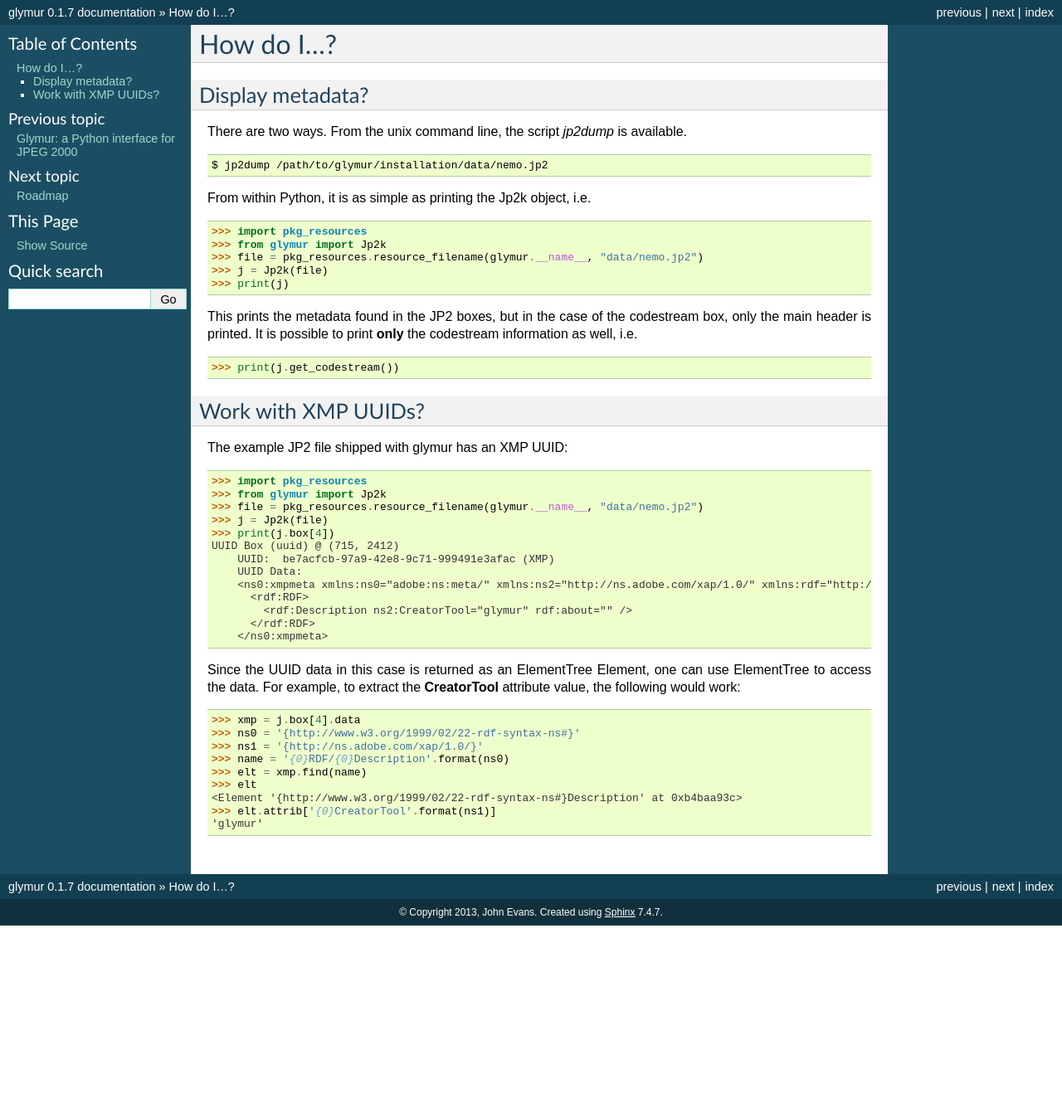
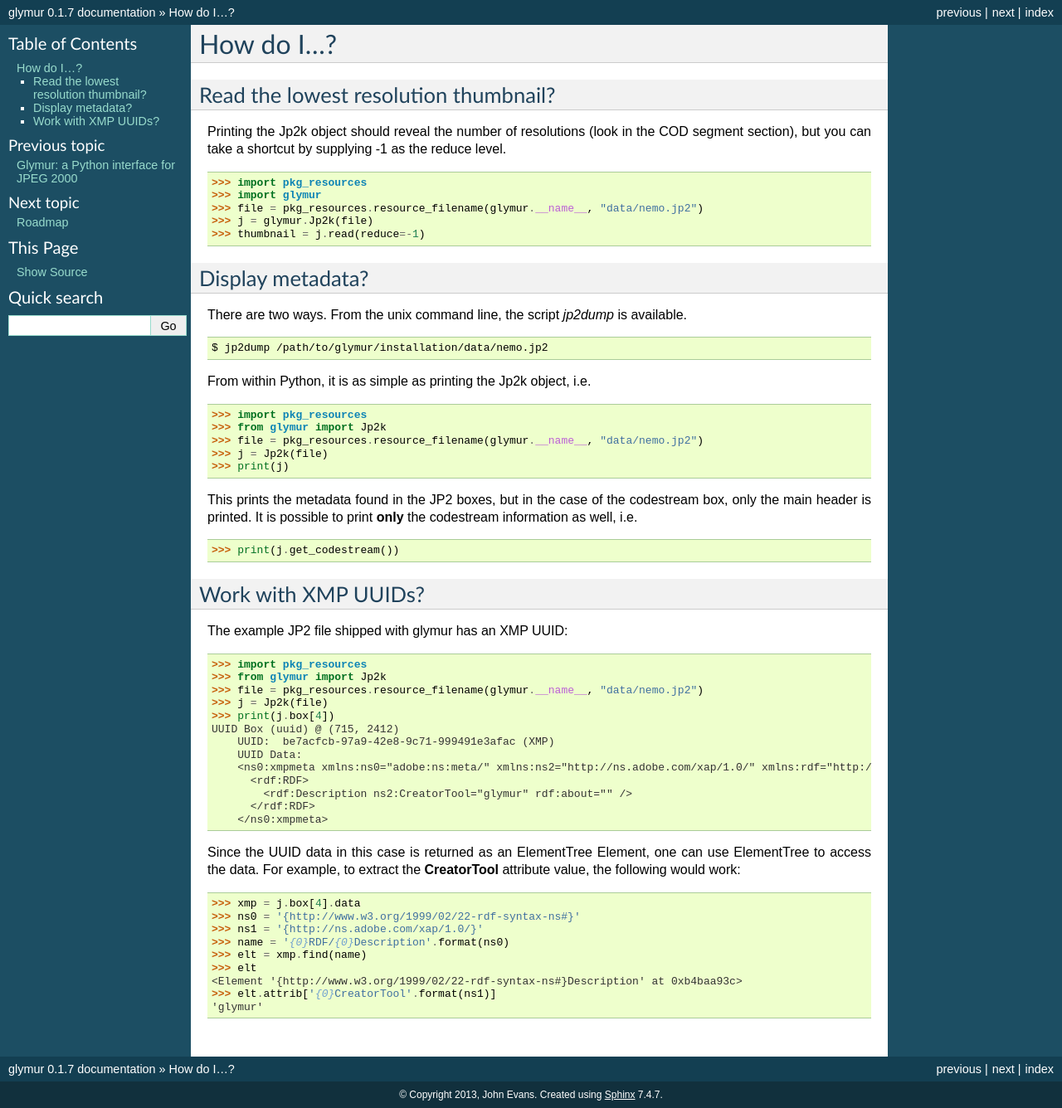
Before and after one commit to quintusdias/glymur, a Sphinx documentation site: the page built from docs/source/how_do_i.rst, in a window 1280 px wide. Shown: the whole page at 83% size. Built offline with Sphinx 7.4.7, drawn with Linux system fonts in a browser that asks for light colours; before the commit the page ends 1116 px from its top, so only the background shows below that.

Commit message:
Added reduce=-1 to get lowest resolution thumbnail.  Closes #38.

```diff
--- a/docs/source/how_do_i.rst
+++ b/docs/source/how_do_i.rst
@@ -2,6 +2,18 @@
 How do I...?
 ------------
 
+
+Read the lowest resolution thumbnail?
+=====================================
+Printing the Jp2k object should reveal the number of resolutions (look in the
+COD segment section), but you can take a shortcut by supplying -1 as the reduce
+level.
+
+    >>> import pkg_resources
+    >>> import glymur
+    >>> file = pkg_resources.resource_filename(glymur.__name__, "data/nemo.jp2")
+    >>> j = glymur.Jp2k(file)
+    >>> thumbnail = j.read(reduce=-1)
 
 Display metadata?
 =================
```
Also changed, not shown: 2 other files.
